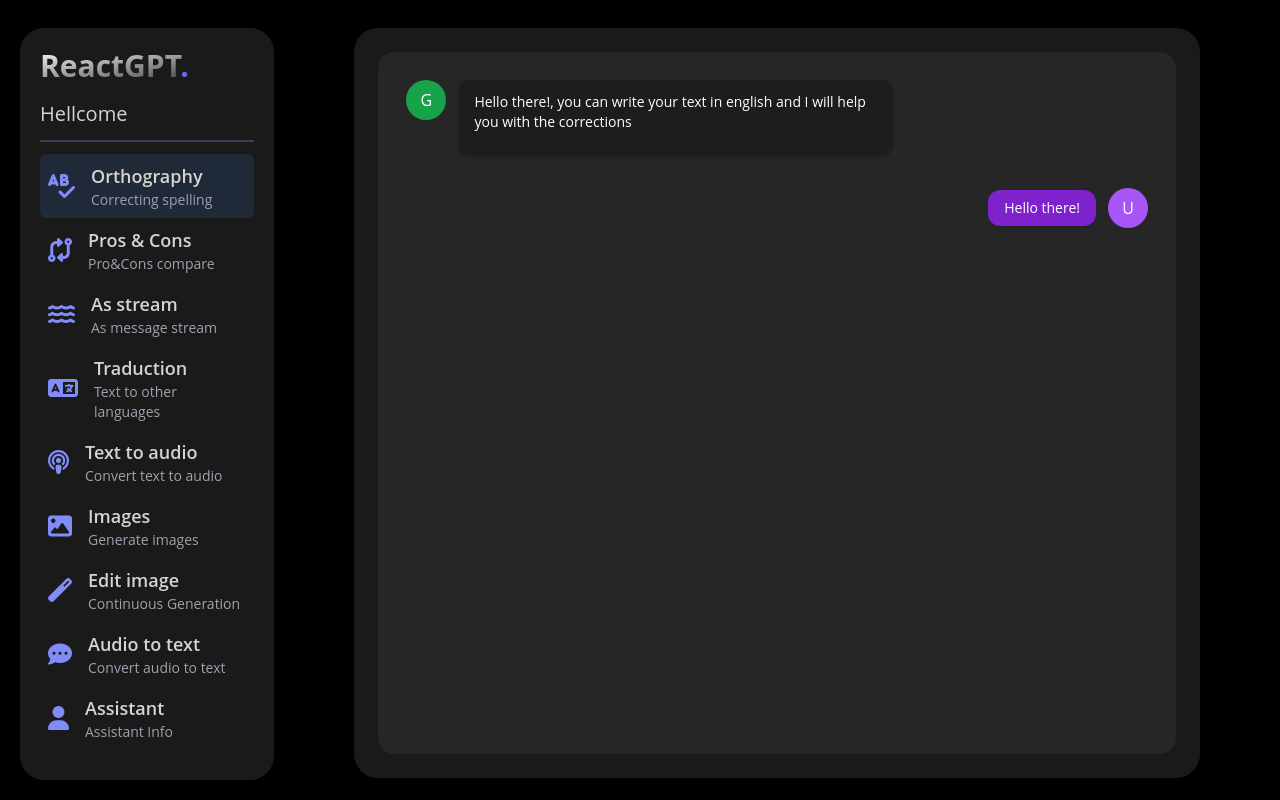
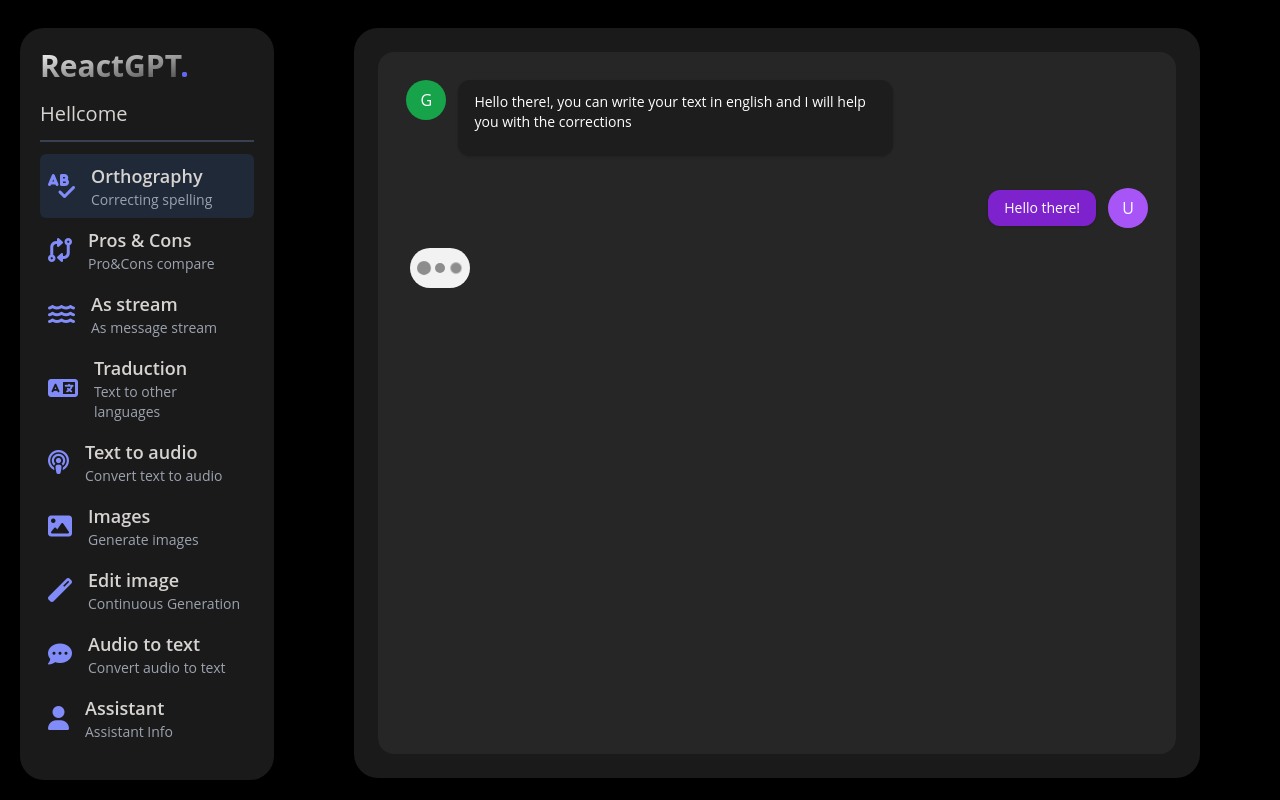
Before and after one commit to JoseAlbDR/ReactGPT, a React (Vite) app: page /orthography in a window 1280 px wide. Built offline with nearby package versions, Linux system fonts and the light colour scheme.

Commit message:
feat: add className prop to TypingLoader component

```diff
--- a/src/presentation/components/loaders/TypingLoader.tsx
+++ b/src/presentation/components/loaders/TypingLoader.tsx
@@ -1,11 +1,17 @@
 import './TypingLoader.css';
 
-const TypingLoader = () => {
+interface Props {
+  className?: string;
+}
+
+const TypingLoader = ({ className }: Props) => {
   return (
-    <div className="typing">
-      <span className="circle scaling"></span>
-      <span className="circle scaling"></span>
-      <span className="circle scaling"></span>
+    <div className={className}>
+      <div className="typing">
+        <span className="circle scaling"></span>
+        <span className="circle scaling"></span>
+        <span className="circle scaling"></span>
+      </div>
     </div>
   );
 };
--- a/src/presentation/pages/orthography/OrthographyPage.tsx
+++ b/src/presentation/pages/orthography/OrthographyPage.tsx
@@ -1,4 +1,4 @@
-import { GptMessage, UserMessage } from '../../components';
+import { GptMessage, TypingLoader, UserMessage } from '../../components';
 
 const OrthographyPage = () => {
   return (
@@ -8,6 +8,8 @@ const OrthographyPage = () => {
           <GptMessage text="Hello there!, you can write your text in english and I will help you with the corrections" />
 
           <UserMessage text="Hello there! " />
+
+          <TypingLoader className="fade-in" />
         </div>
       </div>
     </div>
```
